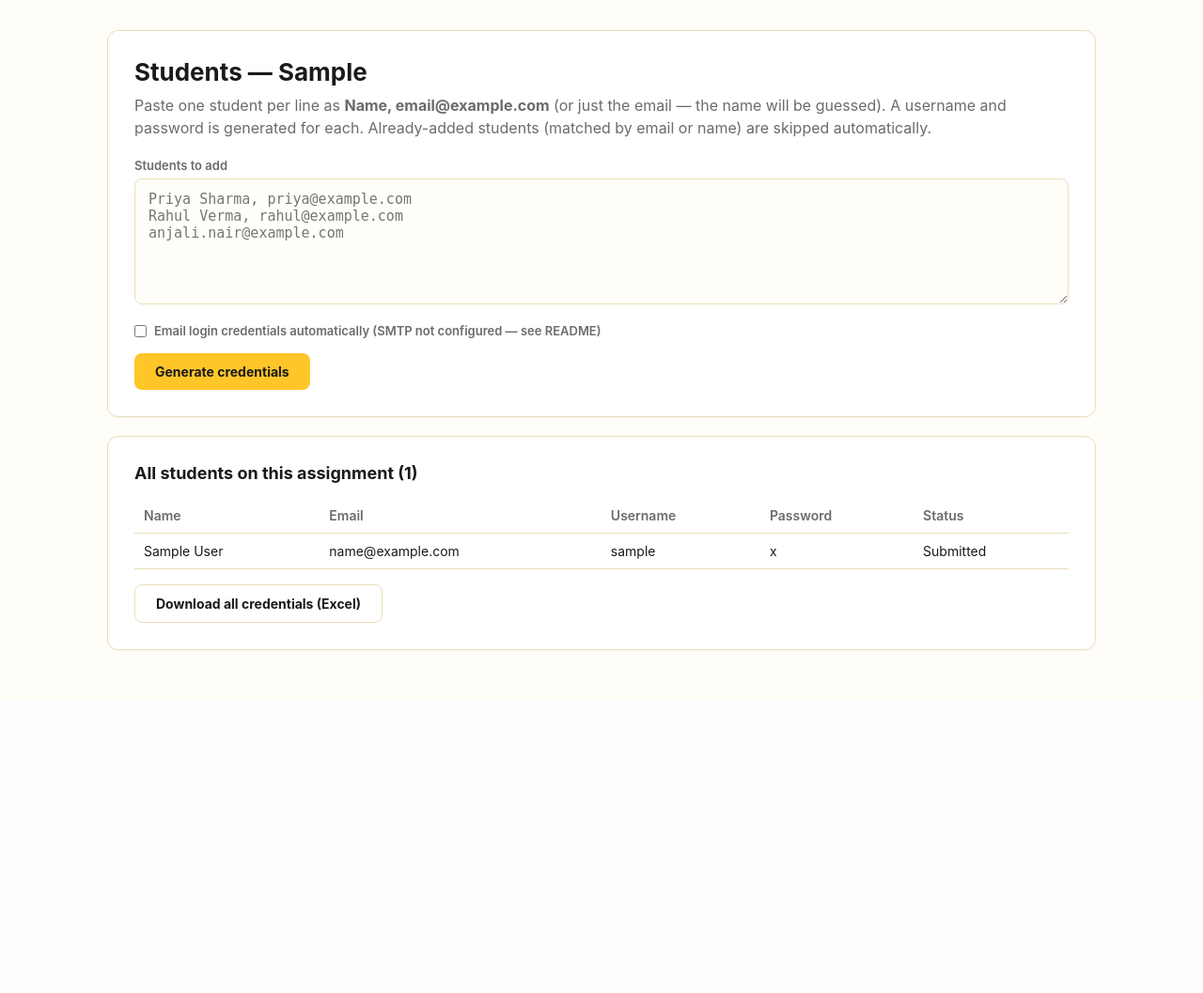
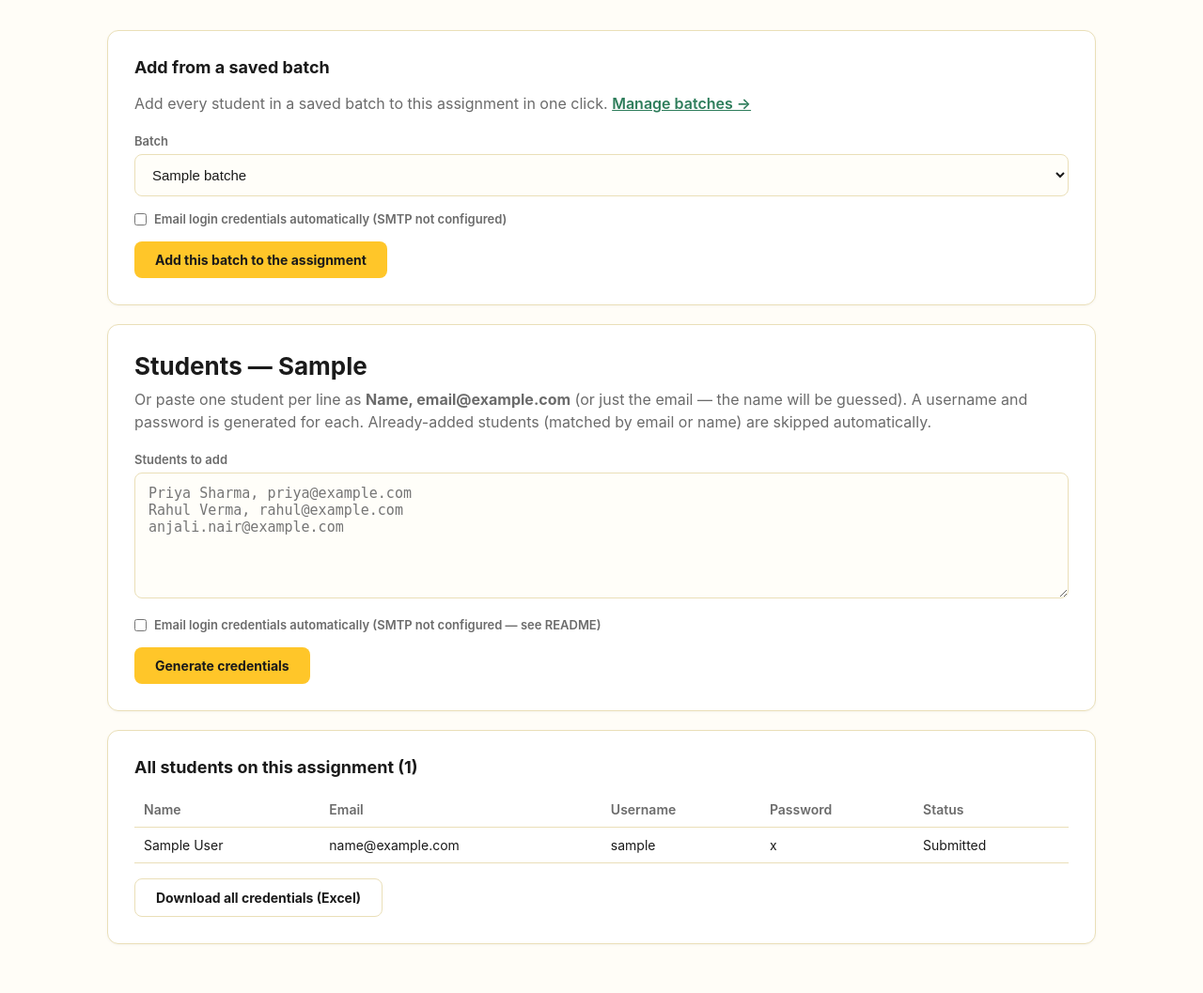
Before and after one commit to VarunRajKassa/giftabled-proctor, a Flask app: page /admin/assignment/1/students in a window 1280 px wide. Shown: the part 66-1123 px from the top of the page at 94% size. Before the commit the page ends 759 px from the top, so only its background shows below. Run offline with Flask 3, Linux system fonts and the light colour scheme; the visitor is signed in with stand-in values (Sample User, id 1); tables that the repository leaves empty hold one stand-in row (values such as "Sample post").

Commit message:
Add reusable student batches for bulk email invites

```diff
--- a/app.py
+++ b/app.py
@@ -119,6 +119,20 @@ def init_db():
             level TEXT NOT NULL,
             ts TEXT NOT NULL,
             FOREIGN KEY (student_id) REFERENCES students(id)
+        );
+
+        CREATE TABLE IF NOT EXISTS batches (
+            id TEXT PRIMARY KEY,
+            name TEXT NOT NULL,
+            created_at TEXT NOT NULL
+        );
+
+        CREATE TABLE IF NOT EXISTS batch_members (
+            id TEXT PRIMARY KEY,
+            batch_id TEXT NOT NULL,
+            name TEXT NOT NULL,
+            email TEXT,
+            FOREIGN KEY (batch_id) REFERENCES batches(id)
         );
         """
     )
@@ -440,6 +454,104 @@ def assignment_detail(assignment_id):
     )
 
 
+def _add_students_to_assignment(db, assignment_id, topic, entries, send_email):
+    """Adds (name, email) entries to an assignment, skipping duplicates. Returns (new_credentials, skipped, email_results)."""
+    new_credentials, skipped, email_results = [], [], []
+    login_link = url_for("student_login", _external=True)
+
+    for name, email in entries:
+        existing = None
+        if email:
+            existing = db.execute(
+                "SELECT id FROM students WHERE assignment_id = ? AND email = ?", (assignment_id, email)
+            ).fetchone()
+        else:
+            existing = db.execute(
+                "SELECT id FROM students WHERE assignment_id = ? AND name = ? AND (email IS NULL OR email = '')",
+                (assignment_id, name),
+            ).fetchone()
+
+        if existing:
+            skipped.append(name)
+            continue
+
+        username, password = generate_credentials(db, name)
+        student_id = str(uuid.uuid4())
+        db.execute(
+            "INSERT INTO students (id, assignment_id, name, email, username, password_hash, password_plain) "
+            "VALUES (?, ?, ?, ?, ?, ?, ?)",
+            (student_id, assignment_id, name, email or None, username, generate_password_hash(password), password),
+        )
+        new_credentials.append({"name": name, "email": email, "username": username, "password": password})
+
+        if send_email and email:
+            ok, err = send_credentials_email(email, name, username, password, login_link, topic)
+            email_results.append({"email": email, "sent": ok, "error": err})
+
+    db.commit()
+    return new_credentials, skipped, email_results
+
+
+@app.route("/admin/batches", methods=["GET", "POST"])
+@admin_required
+def manage_batches():
+    db = get_db()
+    error = None
+    if request.method == "POST":
+        name = request.form.get("batch_name", "").strip()
+        raw = request.form.get("names", "")
+        entries = _parse_student_lines(raw)
+        if not name or not entries:
+            error = "Enter a batch name and at least one student."
+        else:
+            batch_id = str(uuid.uuid4())[:8]
+            db.execute("INSERT INTO batches (id, name, created_at) VALUES (?, ?, ?)",
+                       (batch_id, name, datetime.utcnow().isoformat()))
+            for student_name, email in entries:
+                db.execute("INSERT INTO batch_members (id, batch_id, name, email) VALUES (?, ?, ?, ?)",
+                           (str(uuid.uuid4()), batch_id, student_name, email or None))
+            db.commit()
+            return redirect(url_for("view_batch", batch_id=batch_id))
+
+    batches = db.execute("SELECT * FROM batches ORDER BY created_at DESC").fetchall()
+    batch_list = []
+    for b in batches:
+        count = db.execute("SELECT COUNT(*) as c FROM batch_members WHERE batch_id = ?", (b["id"],)).fetchone()["c"]
+        batch_list.append({"id": b["id"], "name": b["name"], "created_at": b["created_at"], "member_count": count})
+
+    return render_template("manage_batches.html", batches=batch_list, error=error)
+
+
+@app.route("/admin/batches/<batch_id>", methods=["GET", "POST"])
+@admin_required
+def view_batch(batch_id):
+    db = get_db()
+    batch = db.execute("SELECT * FROM batches WHERE id = ?", (batch_id,)).fetchone()
+    if not batch:
+        return "Batch not found.", 404
+
+    if request.method == "POST":
+        raw = request.form.get("names", "")
+        entries = _parse_student_lines(raw)
+        for student_name, email in entries:
+            db.execute("INSERT INTO batch_members (id, batch_id, name, email) VALUES (?, ?, ?, ?)",
+                       (str(uuid.uuid4()), batch_id, student_name, email or None))
+        db.commit()
+
+    members = db.execute("SELECT * FROM batch_members WHERE batch_id = ? ORDER BY name", (batch_id,)).fetchall()
+    return render_template("view_batch.html", batch=batch, members=members)
+
+
+@app.route("/admin/batches/<batch_id>/delete", methods=["POST"])
+@admin_required
+def delete_batch(batch_id):
+    db = get_db()
+    db.execute("DELETE FROM batch_members WHERE batch_id = ?", (batch_id,))
+    db.execute("DELETE FROM batches WHERE id = ?", (batch_id,))
+    db.commit()
+    return redirect(url_for("manage_batches"))
+
+
 @app.route("/admin/assignment/<assignment_id>/students", methods=["GET", "POST"])
 @admin_required
 def manage_students(assignment_id):
@@ -448,56 +560,33 @@ def manage_students(assignment_id):
     if not assignment:
         return "Assignment not found.", 404
 
-    new_credentials = []
-    skipped = []
-    email_results = []
+    new_credentials, skipped, email_results = [], [], []
 
     if request.method == "POST":
-        raw = request.form.get("names", "")
         send_email = request.form.get("send_email") == "on"
-        entries = _parse_student_lines(raw)
-        login_link = url_for("student_login", _external=True)
+        batch_id = request.form.get("batch_id", "")
 
-        for name, email in entries:
-            existing = None
-            if email:
-                existing = db.execute(
-                    "SELECT id FROM students WHERE assignment_id = ? AND email = ?", (assignment_id, email)
-                ).fetchone()
-            else:
-                existing = db.execute(
-                    "SELECT id FROM students WHERE assignment_id = ? AND name = ? AND (email IS NULL OR email = '')",
-                    (assignment_id, name),
-                ).fetchone()
+        if batch_id:
+            members = db.execute("SELECT name, email FROM batch_members WHERE batch_id = ?", (batch_id,)).fetchall()
+            entries = [(m["name"], m["email"] or "") for m in members]
+        else:
+            raw = request.form.get("names", "")
+            entries = _parse_student_lines(raw)
 
-            if existing:
-                skipped.append(name)
-                continue
-
-            username, password = generate_credentials(db, name)
-            student_id = str(uuid.uuid4())
-            db.execute(
-                "INSERT INTO students (id, assignment_id, name, email, username, password_hash, password_plain) "
-                "VALUES (?, ?, ?, ?, ?, ?, ?)",
-                (student_id, assignment_id, name, email or None, username, generate_password_hash(password), password),
-            )
-            new_credentials.append({"name": name, "email": email, "username": username, "password": password})
-
-            if send_email and email:
-                ok, err = send_credentials_email(email, name, username, password, login_link, assignment["topic"])
-                email_results.append({"email": email, "sent": ok, "error": err})
-
-        db.commit()
+        new_credentials, skipped, email_results = _add_students_to_assignment(
+            db, assignment_id, assignment["topic"], entries, send_email
+        )
 
     all_students = db.execute(
         "SELECT * FROM students WHERE assignment_id = ? ORDER BY name ASC", (assignment_id,)
     ).fetchall()
     smtp_configured = bool(SMTP_HOST and SMTP_USER and SMTP_PASSWORD)
+    batches = db.execute("SELECT * FROM batches ORDER BY name").fetchall()
 
     return render_template(
         "manage_students.html", assignment=assignment, students=all_students,
         new_credentials=new_credentials, skipped=skipped, email_results=email_results,
-        smtp_configured=smtp_configured,
+        smtp_configured=smtp_configured, batches=batches,
     )
 
 
--- a/templates/admin_dashboard.html
+++ b/templates/admin_dashboard.html
@@ -5,6 +5,7 @@
   <h1>Assignments</h1>
   <p class="sub">Create a new AI-generated assignment or open an existing one to view results.</p>
   <a class="btn btn-primary" href="{{ url_for('create_assignment') }}">+ New assignment</a>
+  <a class="btn btn-ghost" href="{{ url_for('manage_batches') }}">Manage student batches</a>
 </div>
 
 <div class="card">
--- a/templates/manage_students.html
+++ b/templates/manage_students.html
@@ -1,9 +1,29 @@
 {% extends "base.html" %}
 {% block topbar_right %}<a href="{{ url_for('assignment_detail', assignment_id=assignment['id']) }}">← Back to assignment</a>{% endblock %}
 {% block content %}
+{% if batches|length > 0 %}
+<div class="card">
+  <h2>Add from a saved batch</h2>
+  <p class="sub">Add every student in a saved batch to this assignment in one click. <a class="link" href="{{ url_for('manage_batches') }}">Manage batches →</a></p>
+  <form method="POST">
+    <label>Batch</label>
+    <select name="batch_id">
+      {% for b in batches %}
+      <option value="{{ b['id'] }}">{{ b["name"] }}</option>
+      {% endfor %}
+    </select>
+    <div style="display:flex; align-items:center; gap:8px; margin-bottom:16px;">
+      <input type="checkbox" id="send_email_batch" name="send_email" style="width:auto; margin:0;" {{ "checked" if smtp_configured else "" }} />
+      <label for="send_email_batch" style="margin:0;">Email login credentials automatically {% if not smtp_configured %}(SMTP not configured){% endif %}</label>
+    </div>
+    <button class="btn-primary" type="submit">Add this batch to the assignment</button>
+  </form>
+</div>
+{% endif %}
+
 <div class="card">
   <h1>Students — {{ assignment["topic"] }}</h1>
-  <p class="sub">Paste one student per line as <strong>Name, email@example.com</strong> (or just the email — the name will be guessed). A username and password is generated for each. Already-added students (matched by email or name) are skipped automatically.</p>
+  <p class="sub">Or paste one student per line as <strong>Name, email@example.com</strong> (or just the email — the name will be guessed). A username and password is generated for each. Already-added students (matched by email or name) are skipped automatically.</p>
   <form method="POST">
     <label>Students to add</label>
     <textarea name="names" rows="6" placeholder="Priya Sharma, priya@example.com&#10;Rahul Verma, rahul@example.com&#10;anjali.nair@example.com"></textarea>
```
Also changed, not shown: templates/manage_batches.html (added, +35 -0 lines), templates/view_batch.html (added, +33 -0 lines).
